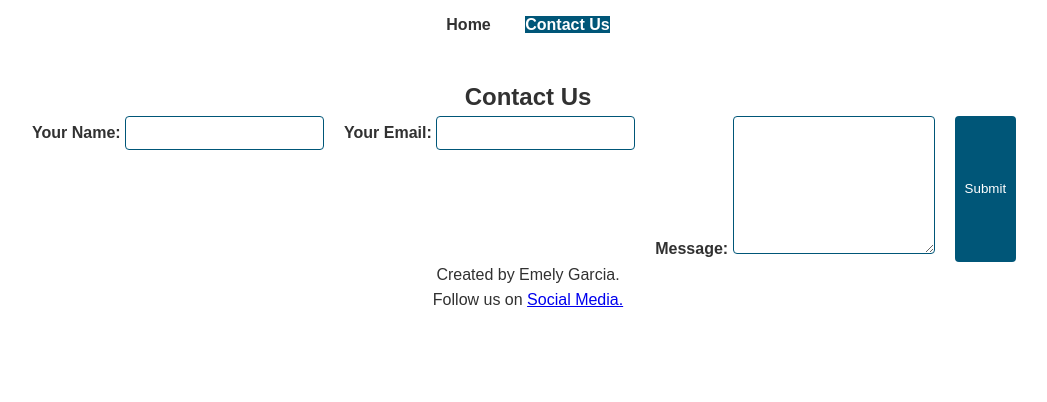
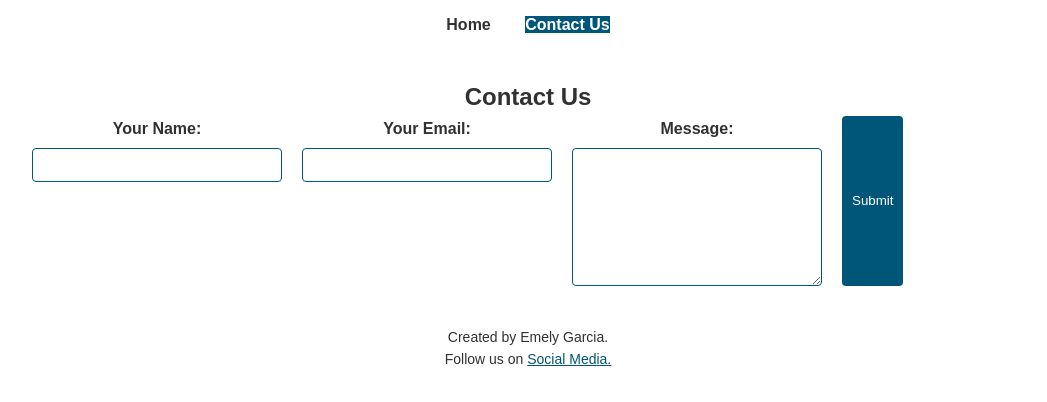
Before and after one commit to EmelyGarcia95/emelygarcia-623930-lab5-webdev, a plain HTML site: page contact.html in a window 1280 px wide. Shown: the part 236-638 px from the top of the page, without its empty margins (112-1159 px from the left). Drawn offline with Linux system fonts and the light colour scheme; files that its build step writes are made by us from their sources.

Commit message:
11th commit

```diff
--- a/styles.css
+++ b/styles.css
@@ -63,8 +63,8 @@
     gap: 20px;
     width: 100%;
     justify-content: center
-    align-items: flex-start
-.form-group {display: flex; flex-direction: column; width: 250px}
+    align-items: flex-start}
+.form-group {display: flex; flex-direction: column; width: 250px; gap: 6px}
 textarea {height:120px;}
 
 label {font-weight: bold;}
```
